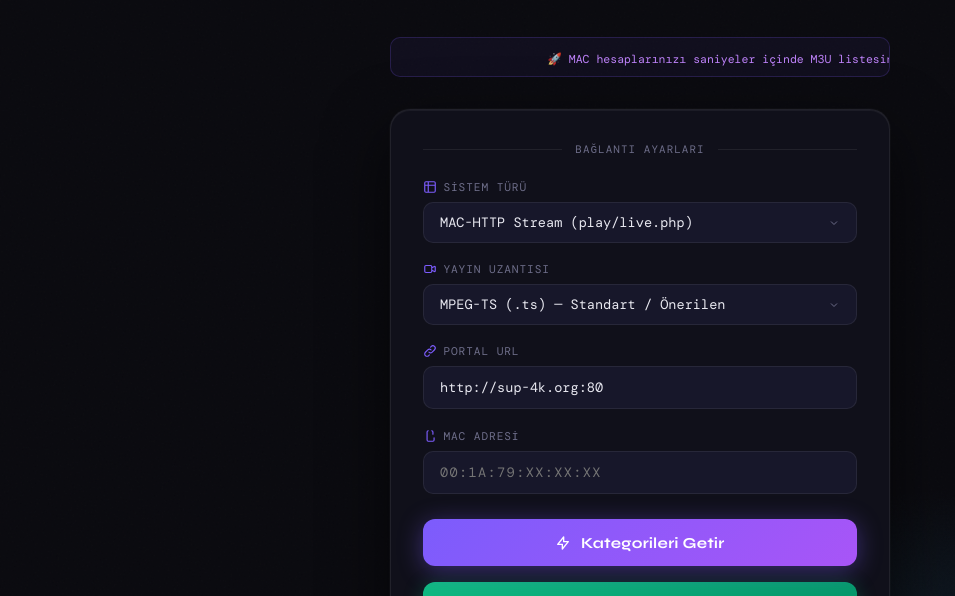
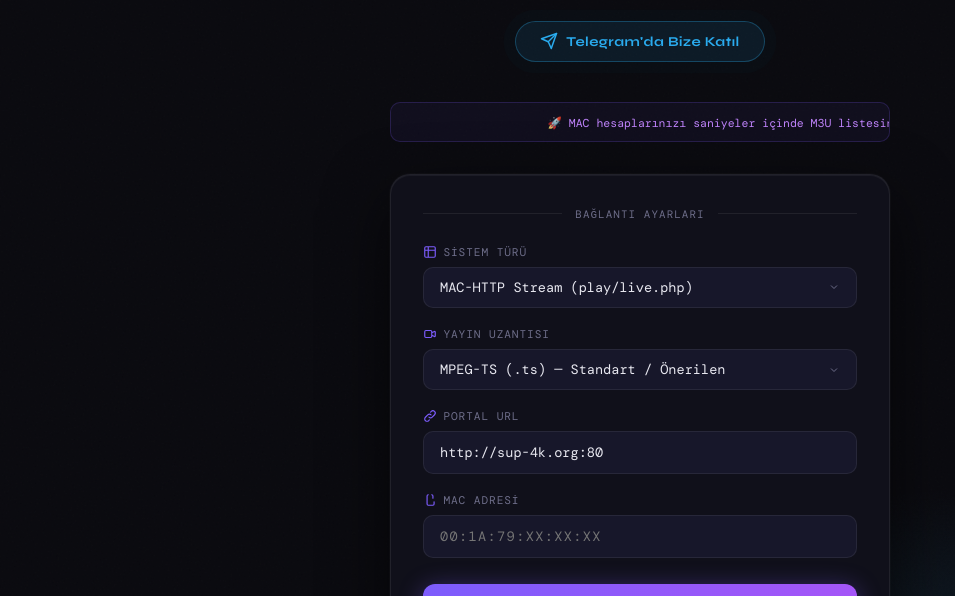
Before and after one commit to inadinatv/mactom3u, a plain HTML site: page index.html in a window 1280 px wide. Shown: the part 204-800 px from the top of the page, without its empty margins (0-955 px from the left). Drawn offline with nearby package versions, Linux system fonts and the light colour scheme.

Commit message:
Update index.html

```diff
--- a/index.html
+++ b/index.html
@@ -27,6 +27,50 @@
 @keyframes pulse { 0%, 100% { opacity: 1; } 50% { opacity: 0.4; } }
 .header h1 { font-size: clamp(1.8rem, 5vw, 2.8rem); font-weight: 800; letter-spacing: -0.03em; line-height: 1.1; background: linear-gradient(135deg, #fff 0%, var(--accent2) 50%, var(--accent3) 100%); -webkit-background-clip: text; -webkit-text-fill-color: transparent; background-clip: text; }
 .header-sub { font-family: var(--font-mono); font-size: 0.78rem; color: var(--text-muted); margin-top: 0.6rem; letter-spacing: 0.04em; }
+
+/* Telegram Butonu Stilleri */
+.btn-telegram {
+  display: inline-flex;
+  align-items: center;
+  justify-content: center;
+  gap: 0.5rem;
+  margin-top: 1.5rem;
+  padding: 0.65rem 1.5rem;
+  background: rgba(42, 171, 238, 0.1);
+  border: 1px solid rgba(42, 171, 238, 0.3);
+  border-radius: 100px;
+  color: #2AABEE;
+  font-family: var(--font-head);
+  font-weight: 700;
+  font-size: 0.85rem;
+  text-decoration: none;
+  letter-spacing: 0.03em;
+  transition: all 0.3s ease;
+  backdrop-filter: blur(10px);
+  animation: tgPulse 2s infinite;
+}
+.btn-telegram svg {
+  width: 18px;
+  height: 18px;
+  transition: transform 0.3s ease;
+}
+.btn-telegram:hover {
+  background: #2AABEE;
+  color: #fff;
+  border-color: #2AABEE;
+  transform: translateY(-2px);
+  box-shadow: 0 8px 25px rgba(42, 171, 238, 0.4);
+  animation: none;
+}
+.btn-telegram:hover svg {
+  transform: translateX(2px) translateY(-2px);
+}
+@keyframes tgPulse {
+  0% { box-shadow: 0 0 0 0 rgba(42, 171, 238, 0.4); }
+  70% { box-shadow: 0 0 0 12px rgba(42, 171, 238, 0); }
+  100% { box-shadow: 0 0 0 0 rgba(42, 171, 238, 0); }
+}
+
 .ticker-wrap { width: 100%; max-width: 500px; overflow: hidden; background: rgba(124, 92, 252, 0.06); border: 1px solid rgba(124, 92, 252, 0.2); border-radius: 10px; padding: 0.6rem 0; margin-bottom: 2rem; animation: fadeDown 0.7s 0.1s ease both; }
 .ticker-inner { display: inline-block; white-space: nowrap; animation: ticker 32s linear infinite; font-family: var(--font-mono); font-size: 0.72rem; color: var(--accent2); padding-left: 100%; }
 @keyframes ticker { from { transform: translateX(0); } to { transform: translateX(-100%); } }
@@ -125,6 +169,17 @@
 <div class="header-badge"><span class="dot"></span>IPTV Tool — Active</div>
 <h1>İnadına TV<br>Mac → M3U</h1>
 <p class="header-sub">// Hızlı · Kurulumsuz · Ücretsiz</p>
+
+<!-- TELEGRAM BUTONU BAŞLANGICI -->
+<a href="https://t.me/inadinatv2" target="_blank" class="btn-telegram">
+  <svg fill="none" stroke="currentColor" stroke-width="2" stroke-linecap="round" stroke-linejoin="round" viewBox="0 0 24 24">
+    <line x1="22" y1="2" x2="11" y2="13"></line>
+    <polygon points="22 2 15 22 11 13 2 9 22 2"></polygon>
+  </svg>
+  Telegram'da Bize Katıl
+</a>
+<!-- TELEGRAM BUTONU BİTİŞİ -->
+
 </div>
 
 <div class="ticker-wrap">
```
